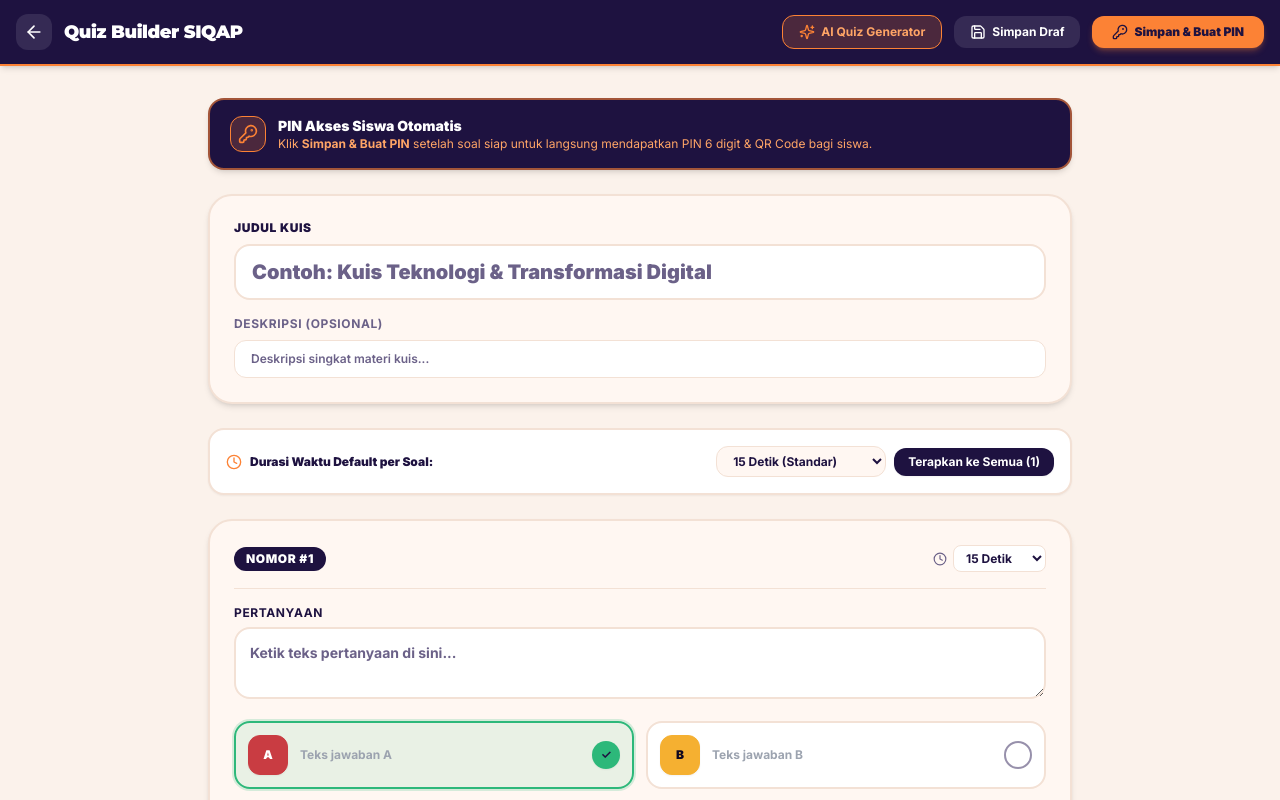
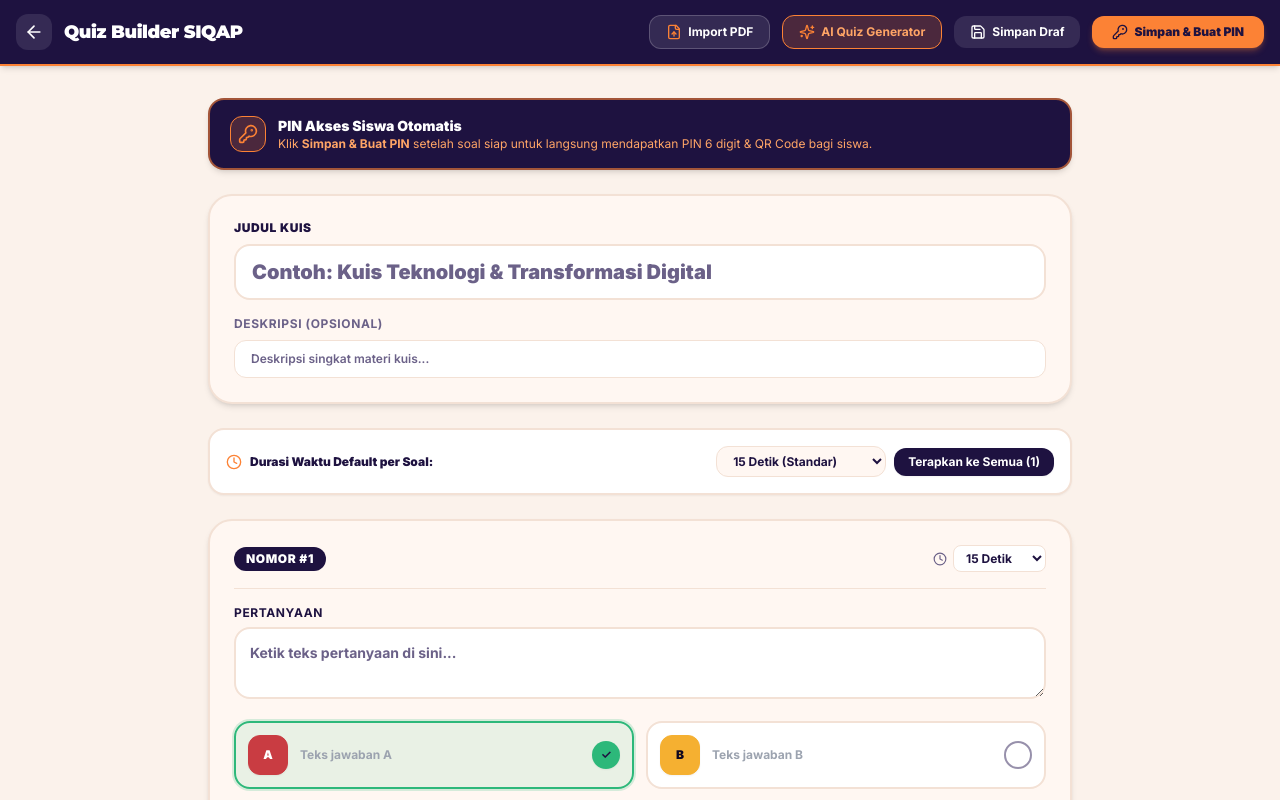
Before and after one commit to secdete/SIQAP, a Next.js app in the folder apps/web/: page /quizzes/create in a window 1280 px wide. Shown: the top 800 px of the page. Built offline with nearby package versions, Linux system fonts and the light colour scheme; no server answers.

Commit message:
feat(web): expose Import PDF button directly in Quiz Builder header

```diff
--- a/apps/web/src/app/quizzes/create/page.tsx
+++ b/apps/web/src/app/quizzes/create/page.tsx
@@ -356,6 +356,25 @@ export default function CreateQuizPage() {
           </div>
 
           <div className="flex items-center space-x-3">
+            <label className="px-4 py-2 bg-white/10 hover:bg-white/20 border border-white/20 text-white font-bold text-xs rounded-xl flex items-center space-x-1.5 transition cursor-pointer">
+              {isParsingPdf ? (
+                <Loader2 className="w-4 h-4 animate-spin text-siqap-orange" />
+              ) : (
+                <FileUp className="w-4 h-4 text-siqap-orange" />
+              )}
+              <span>{isParsingPdf ? "Membaca PDF..." : "Import PDF"}</span>
+              <input
+                type="file"
+                accept="application/pdf,.pdf"
+                onChange={(e) => {
+                  setIsAiModalOpen(true);
+                  handlePdfUpload(e);
+                }}
+                disabled={isParsingPdf}
+                className="hidden"
+              />
+            </label>
+
             <button
               onClick={() => setIsAiModalOpen(true)}
               className="px-4 py-2 bg-siqap-orange/20 border border-siqap-orange text-siqap-peach hover:text-siqap-navy hover:bg-siqap-orange font-bold text-xs rounded-xl flex items-center space-x-1.5 transition cursor-pointer"
```
